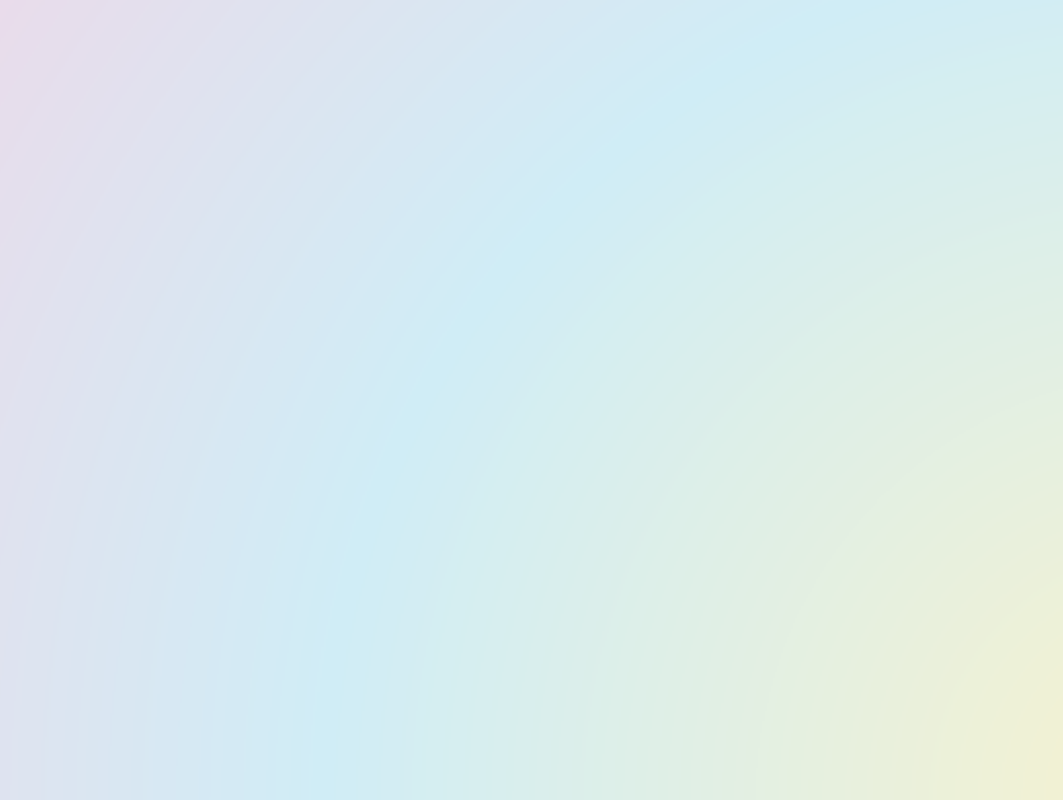
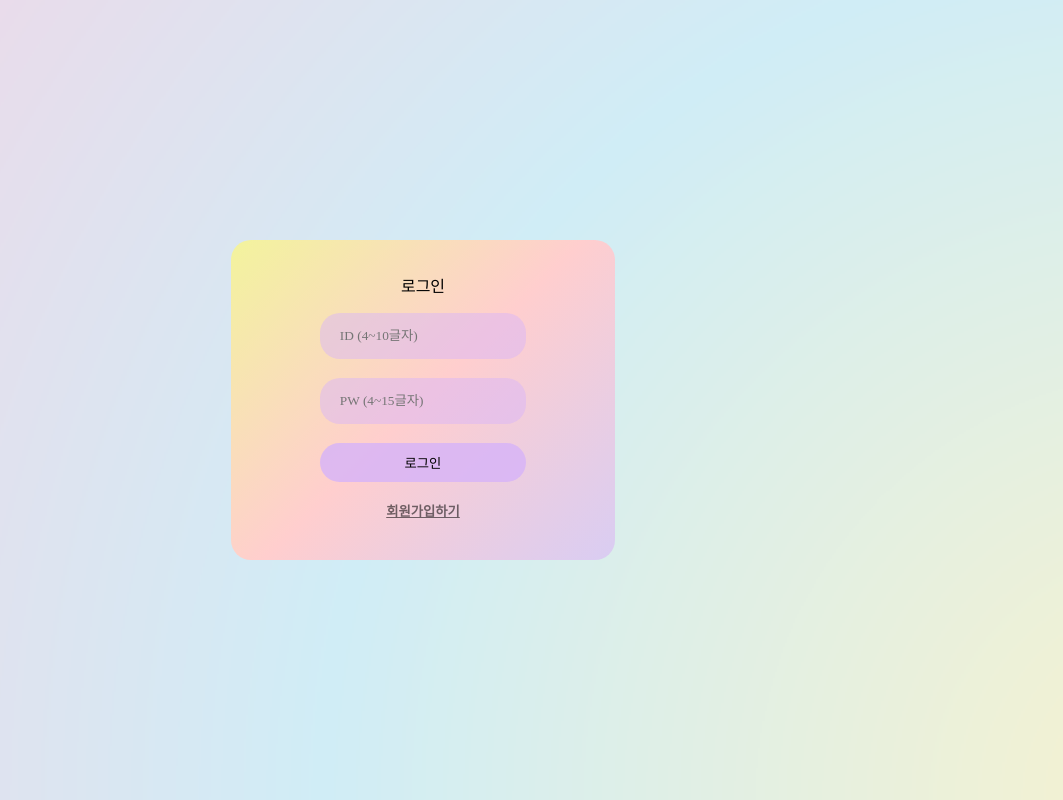
Before and after one commit to Yeomhyewon/Fan-Letter-redux-thunk, a React (Create React App) app: page /login in a window 1280 px wide. Before the commit this address had no page. Shown: the whole page, without its empty margins (217-1280 px from the left). Built offline with nearby package versions, Linux system fonts and the light colour scheme; a web font is replaced by a local one.

Commit message:
login 코드 수정

```diff
--- a/src/pages/Login.jsx
+++ b/src/pages/Login.jsx
@@ -17,9 +17,9 @@ function Login() {
   const onChangePw = (e) => setPw(e.target.value);
   const onChangeNickname = (e) => setNickname(e.target.value);
 
-  const clickMemberShipHandler = async (e) => {
+  const clickLoginHandler = async (e) => {
     e.preventDefault();
-    if (loginSwitch) {
+    try {
       const user = {
         id,
         password: pw,
@@ -30,7 +30,15 @@ function Login() {
       );
       console.log(reponse.data);
       dispatch(login(reponse.data));
-    } else {
+      navigate("/");
+    } catch {
+      alert("존재하지 않는 계정입니다.");
+    }
+  };
+
+  const clickMemberShipHandler = async (e) => {
+    e.preventDefault();
+    try {
       const newUser = {
         id: id,
         password: pw,
@@ -40,18 +48,25 @@ function Login() {
         `${process.env.REACT_APP_API_URL}/register`,
         newUser
       );
-      console.log(respones);
+      console.log(respones.data);
+    } catch {
+      alert("이미 가입된 계정입니다.");
     }
   };
 
   return (
+    <>
+      {loginSwitch ? (
         <StLoginBox>
-      <form onSubmit={clickMemberShipHandler}>
-        <h2>{loginSwitch ? "로그인" : "회원가입"}</h2>
+          <form onSubmit={clickLoginHandler}>
+            <h2>로그인</h2>
             <StInput>
               <input
                 type="text"
                 placeholder="ID (4~10글자)"
+                required
+                maxLength={10}
+                minLength={4}
                 value={id}
                 onChange={onChangeId}
               />
@@ -60,22 +75,15 @@ function Login() {
               <input
                 type="password"
                 placeholder="PW (4~15글자)"
+                required
+                maxLength={15}
+                minLength={4}
                 value={pw}
                 onChange={onChangePw}
               />
             </StInput>
-        {!loginSwitch && (
-          <StInput>
-            <input
-              type="text"
-              placeholder="NAME (4~10글자)"
-              value={nickname}
-              onChange={onChangeNickname}
-            />
-          </StInput>
-        )}
             <StLoginBtnBox>
-          <button type="submit">{loginSwitch ? "로그인" : "가입하기"}</button>
+              <button type="submit">로그인</button>
             </StLoginBtnBox>
             <div>
               <StSwitchBtn
@@ -84,11 +92,65 @@ function Login() {
                   setLoginSwitch((b) => !b);
                 }}
               >
-            {loginSwitch ? "회원가입하기" : "로그인하기"}
+                회원가입하기
               </StSwitchBtn>
             </div>
           </form>
         </StLoginBox>
+      ) : (
+        <StLoginBox>
+          <form onSubmit={clickMemberShipHandler}>
+            <h2>로그인</h2>
+            <StInput>
+              <input
+                type="text"
+                placeholder="ID (4~10글자)"
+                required
+                maxLength={10}
+                minLength={4}
+                value={id}
+                onChange={onChangeId}
+              />
+            </StInput>
+            <StInput>
+              <input
+                type="password"
+                placeholder="PW (4~15글자)"
+                required
+                maxLength={15}
+                minLength={4}
+                value={pw}
+                onChange={onChangePw}
+              />
+            </StInput>
+            <StInput>
+              <input
+                type="text"
+                placeholder="NAME (1~10글자)"
+                required
+                maxLength={10}
+                minLength={1}
+                value={nickname}
+                onChange={onChangeNickname}
+              />
+            </StInput>
+            <StLoginBtnBox>
+              <button type="submit">로그인</button>
+            </StLoginBtnBox>
+            <div>
+              <StSwitchBtn
+                type="button"
+                onClick={() => {
+                  setLoginSwitch((b) => !b);
+                }}
+              >
+                회원가입하기
+              </StSwitchBtn>
+            </div>
+          </form>
+        </StLoginBox>
+      )}
+    </>
   );
 }
 
--- a/src/redux/modules/authSilce.js
+++ b/src/redux/modules/authSilce.js
@@ -1,7 +1,7 @@
 const { createSlice } = require("@reduxjs/toolkit");
 
 const initialState = {
-  isLogin: !localStorage.getItem("accessToken"),
+  isLogin: localStorage.getItem("accessToken"),
   userId: localStorage.getItem("userId"),
   avatar: localStorage.getItem("avatar"),
   nickname: localStorage.getItem("nickname"),
--- a/src/shared/Router.jsx
+++ b/src/shared/Router.jsx
@@ -8,10 +8,7 @@ import Layout from "components/Layout/Layout";
 import { useSelector } from "react-redux";
 
 function Router() {
-  const isLogin = useSelector((state) => {
-    console.log(state.auth.isLogin);
-    return state.auth.isLogin;
-  });
+  const isLogin = useSelector((state) => state.auth.isLogin);
   return (
     <BrowserRouter>
       <Routes>
```
Lines whose indentation alone changed are shown as unchanged.
